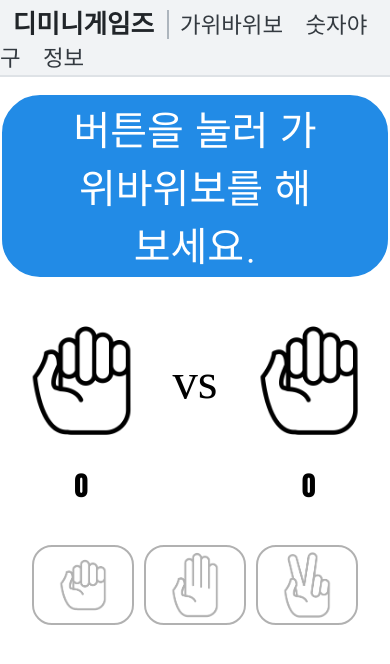
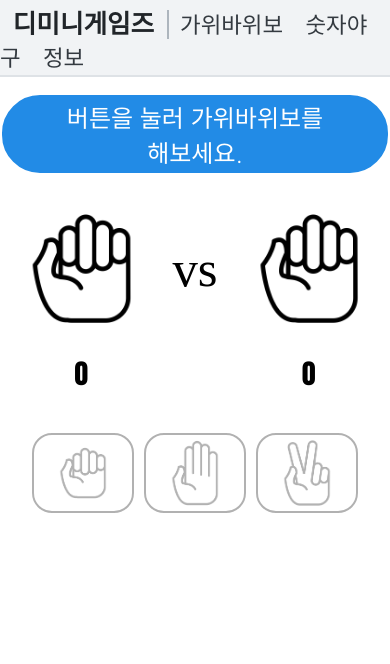
Before and after one commit to inudevs/Diminigames, a Vue app: page / in a window 390 px wide. Shown: the top 664 px of the page. Built offline with nearby package versions, Linux system fonts and the light colour scheme; a web font is replaced by a local one.

Commit message:
유저 메시지 글자 크기 미디어 쿼리 추가

```diff
--- a/src/components/RockPaperScissors.vue
+++ b/src/components/RockPaperScissors.vue
@@ -114,6 +114,18 @@ export default {
   text-align: center;
   align-self: center;
   justify-content: center;
+}
+
+@media screen and (max-width: 900px) {
+  #announcement-box {
+    font-size: 2em;
+  }
+}
+
+@media screen and (max-width: 600px) {
+  #announcement-box {
+    font-size: 1.5em;
+  }
 }
 
 .tie-box {
```
